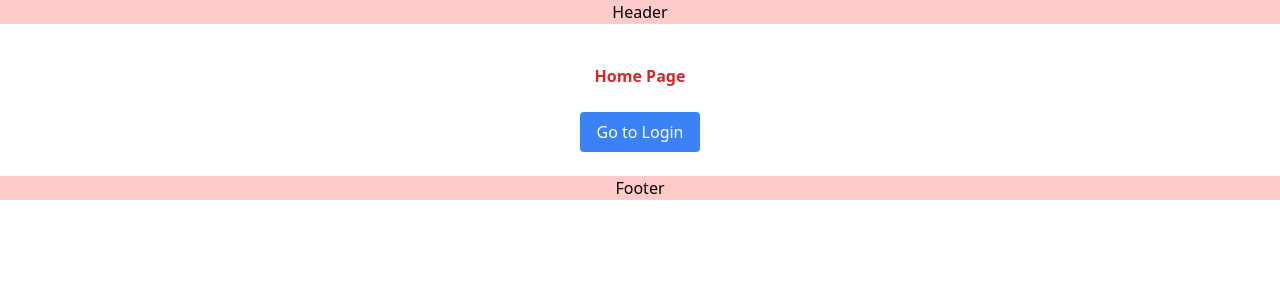
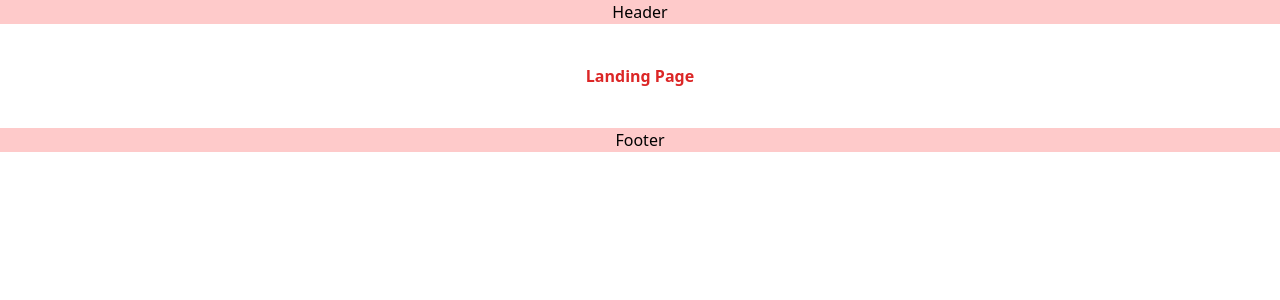
Before and after one commit to fusion-net-org/Fusion-FrontEnd, a React (Vite) app: page / in a window 1280 px wide. Shown: the top 300 px of the page. Built offline with nearby package versions, Linux system fonts and the light colour scheme.

Commit message:
feat: setup layouts

```diff
--- a/src/App.tsx
+++ b/src/App.tsx
@@ -1,12 +1,13 @@
 import { Routes, Route } from "react-router-dom";
-import Home from "./pages/home/Home";
 import Login from "./pages/login/Login";
 import { ToastContainer } from "react-toastify";
 import ScrollToTop from "./utils/ScrollToTop";
 import NotFound from "./pages/notfound/NotFound";
 import Register from "./pages/register/Register";
-import Company from "./pages/company/Company";
+import Company from "./pages/home/Company";
 import MainLayout from "./layouts/MainLayout/MainLayout";
+import Landing from "./pages/landing/Landing";
+import HomeLayout from "./layouts/HomeLayout/HomeLayout";
 
 function App() {
   return (
@@ -15,9 +16,13 @@ function App() {
       <ScrollToTop />
 
       <Routes>
-        {/* Route có layout */}
+        {/* Route main layout */}
         <Route path="/" element={<MainLayout />}>
-          <Route index element={<Home />} />
+          <Route index element={<Landing />} />
+        </Route>
+
+        {/* Route home layout */}
+        <Route element={<HomeLayout />}>
           <Route path="/company" element={<Company />} />
         </Route>
 
--- /dev/null
+++ b/src/components/NavLeft/NavLeft.tsx
@@ -0,0 +1,9 @@
+const NavLeft = () => {
+  return (
+    <div>
+        NavLeft
+    </div>
+  );
+};
+
+export default NavLeft;
--- /dev/null
+++ b/src/layouts/HomeLayout/HomeLayout.tsx
@@ -0,0 +1,17 @@
+import { Outlet } from "react-router-dom";
+import NavLeft from "../../components/NavLeft/NavLeft";
+
+const HomeLayout = () => {
+  return (
+    <div className="flex min-h-screen">
+      <aside className="w-64 border-r">
+        <NavLeft />
+      </aside>
+
+      <main className="flex-1 p-6 overflow-y-auto">
+        <Outlet />
+      </main>
+    </div>
+  );
+}
+export default HomeLayout;
--- a/src/pages/home/Home.tsx
+++ /dev/null
@@ -1,19 +0,0 @@
-import { Link } from "react-router-dom";
-
-const Home = () => {
-  return (
-    <div className="p-6 text-center">
-      <p className="mt-4 text-gray-700">
-        <span className="font-semibold text-red-600">Home Page</span>
-      </p>
-
-      <Link to="/login">
-        <button className="mt-6 px-4 py-2 bg-blue-500 text-white rounded">
-          Go to Login
-        </button>
-      </Link>
-    </div>
-  );
-};
-
-export default Home;
--- /dev/null
+++ b/src/pages/landing/Landing.tsx
@@ -0,0 +1,11 @@
+const Landing = () => {
+  return (
+    <div className="p-10 text-center">
+      <p className="text-gray-700">
+        <span className="font-semibold text-red-600">Landing Page</span>
+      </p>
+    </div>
+  );
+};
+
+export default Landing;
```
Also changed, not shown: src/pages/home/Company.tsx (renamed from src/pages/company/Company.tsx).
